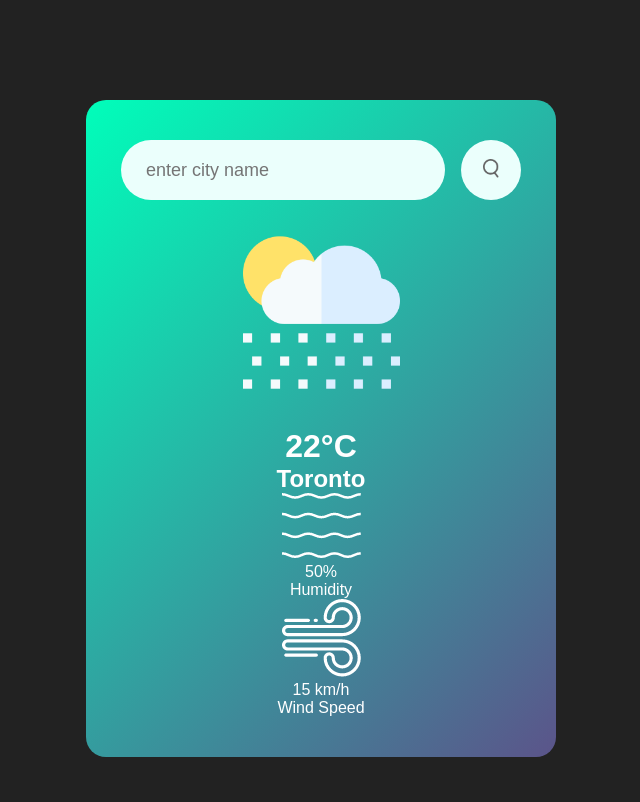
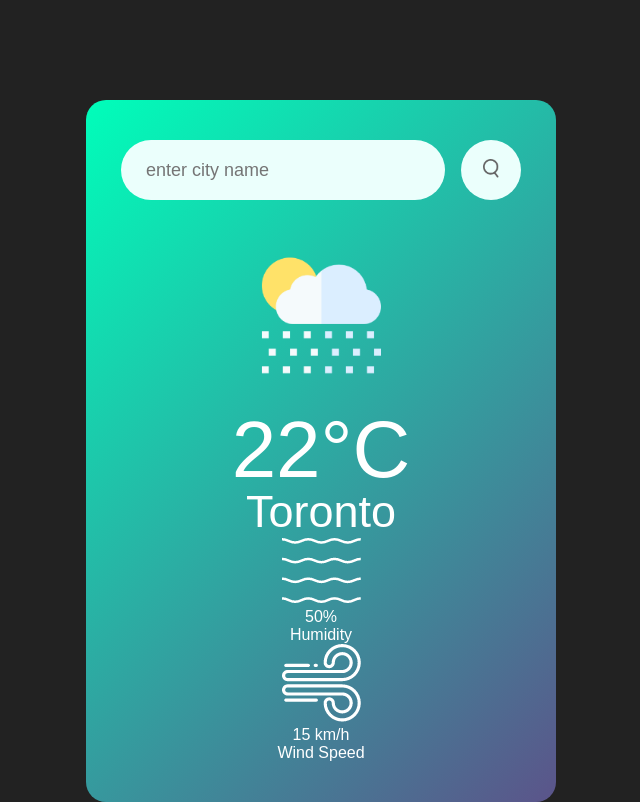
Before and after one commit to alexandma/weather-app, a plain HTML site: page index.html in a window 1280 px wide. Shown: the whole page, without its empty margins (319-959 px from the left). Drawn offline with Linux system fonts and the light colour scheme.

Commit message:
font changes

```diff
--- a/style.css
+++ b/style.css
@@ -47,3 +47,16 @@ body{
 .search button img{
     width: 16px;
 }
+.weather-icon{
+    width: 170px;
+    margin-top: 30px;
+}
+.weather h1{
+    font-size: 80px;
+    font-weight: 500;
+}
+.weather h2{
+    font-size: 45px;
+    font-weight: 400;
+    margin-top: -10px;
+}
```
